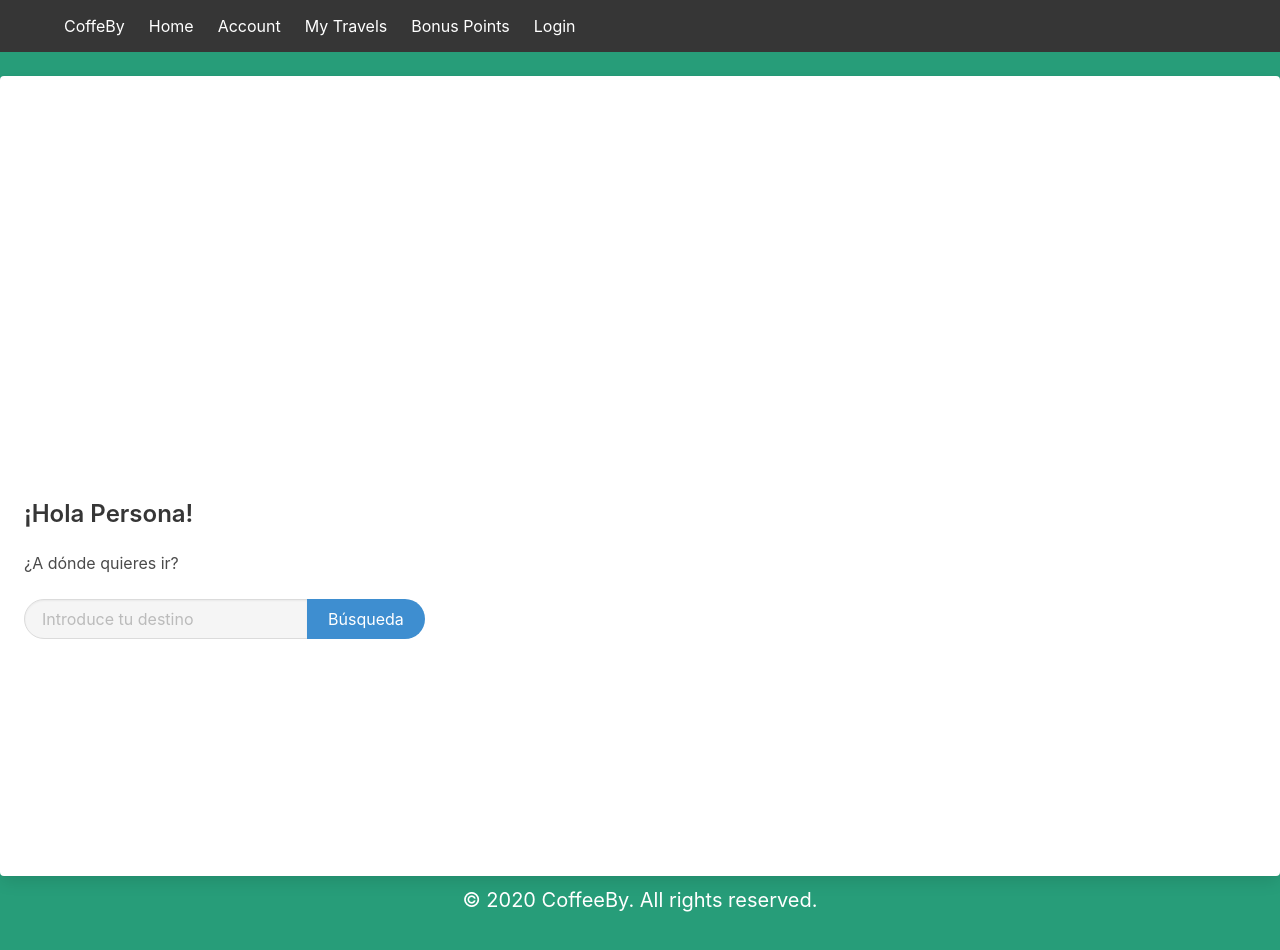
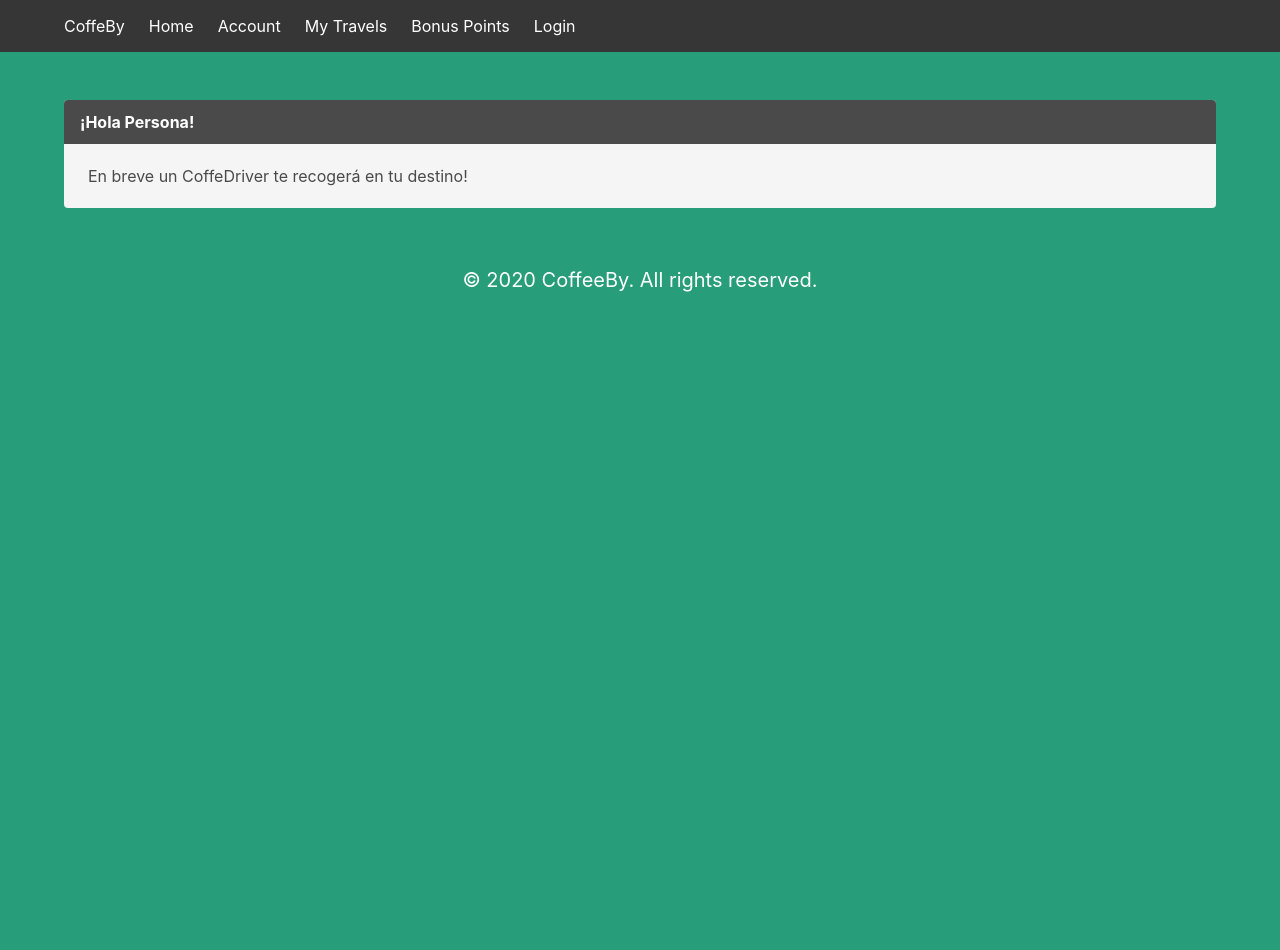
Before and after one commit to dannyjavi/cabify-frontend, a Vue app: page /search in a window 1280 px wide. Shown: the top 950 px of the page. After the commit the page ends 800 px from the top, so only its background shows below. Built offline with nearby package versions, Linux system fonts and the light colour scheme.

Commit message:
search page modificada

```diff
--- a/src/components/journeyCard.vue
+++ b/src/components/journeyCard.vue
@@ -1,5 +1,4 @@
 <template>
-
     <section  @click.prevent="$emit('click', item._id)" class="section">
         <div class="container">
           <div class="columns is-multiline">
--- a/src/pages/SearchPage.vue
+++ b/src/pages/SearchPage.vue
@@ -1,82 +1,21 @@
 <template>
-  <div class="card">
-    <div class="card-image">
-      <div class="mt-5 ml-5">
-        <button v-for="(item, index) in vehicles" :key="index" id="driver" class="button is-fullwidth has-text-left columns mb-3">
-          <div class="column">
-            JORGE <br> te recogerá en 5 minutos
-          </div>
-          <div class="column has-text-right">
-            6,60€
-          </div>
-        </button>
-      </div>
-      <!-- <Map :position="location" /> -->
+  <section class="section">
+    <div class="container">
+      <article class="message">
+        <div class="message-header">
+          <p>¡Hola Persona!</p>
+        </div>
+        <div class="message-body">
+          En breve un CoffeDriver te recogerá en tu destino!
+        </div>
+      </article>
     </div>
-    <div class="card-content">
-      <div class="media">
-        <div class="media-content">
-          <p class="title is-4">¡Hola Persona!</p>
-          <p>¿A dónde quieres ir?</p>
-        </div>
-      </div>
-    </div>
-    <div class="content columns">
-      <div class="field has-addons column ml-5">
-        <div class="control">
-          <input
-            v-model="city"
-            class="input is-rounded has-background-light is-normal"
-            type="text"
-            placeholder="Introduce tu destino"
-          />
-        </div>
-        <div class="control">
-          <a @click="searchDrivers" class="button is-info is-rounded is-normal">
-            Búsqueda
-          </a>
-        </div>
-      </div>
-    </div>
-  </div>
+  </section>
 </template>
 
 <script>
-import Map from "../components/Map";
 export default {
   name: "SearchPage",
-  data() {
-    return {
-      city: "",
-      location: [],
-    };
-  },
-  computed: {
-    vehicles() {
-      return this.$store.state.vehicles
-    }
-  },
-  methods: {
-    async searchPos() {
-      try {
-        let url =
-          (await "http://api.openweathermap.org/data/2.5/weather?q=") +
-          this.city +
-          "&appid=3408896f1d019f9845f9f0726d4dab41&units=metric&lang=es";
-        let response = await this.axios.get(url);
-        let lat = response.data.coord.lat;
-        let lon = response.data.coord.lon;
-        this.location = [lat, lon];
-        console.log(this.location);
-      } catch (err) {
-        console.log(err);
-      }
-    },
-    searchDrivers() {
-      this.$store.dispatch('loadVehicles')
-    }
-  },
-  components: { Map },
 };
 </script>
 
```
